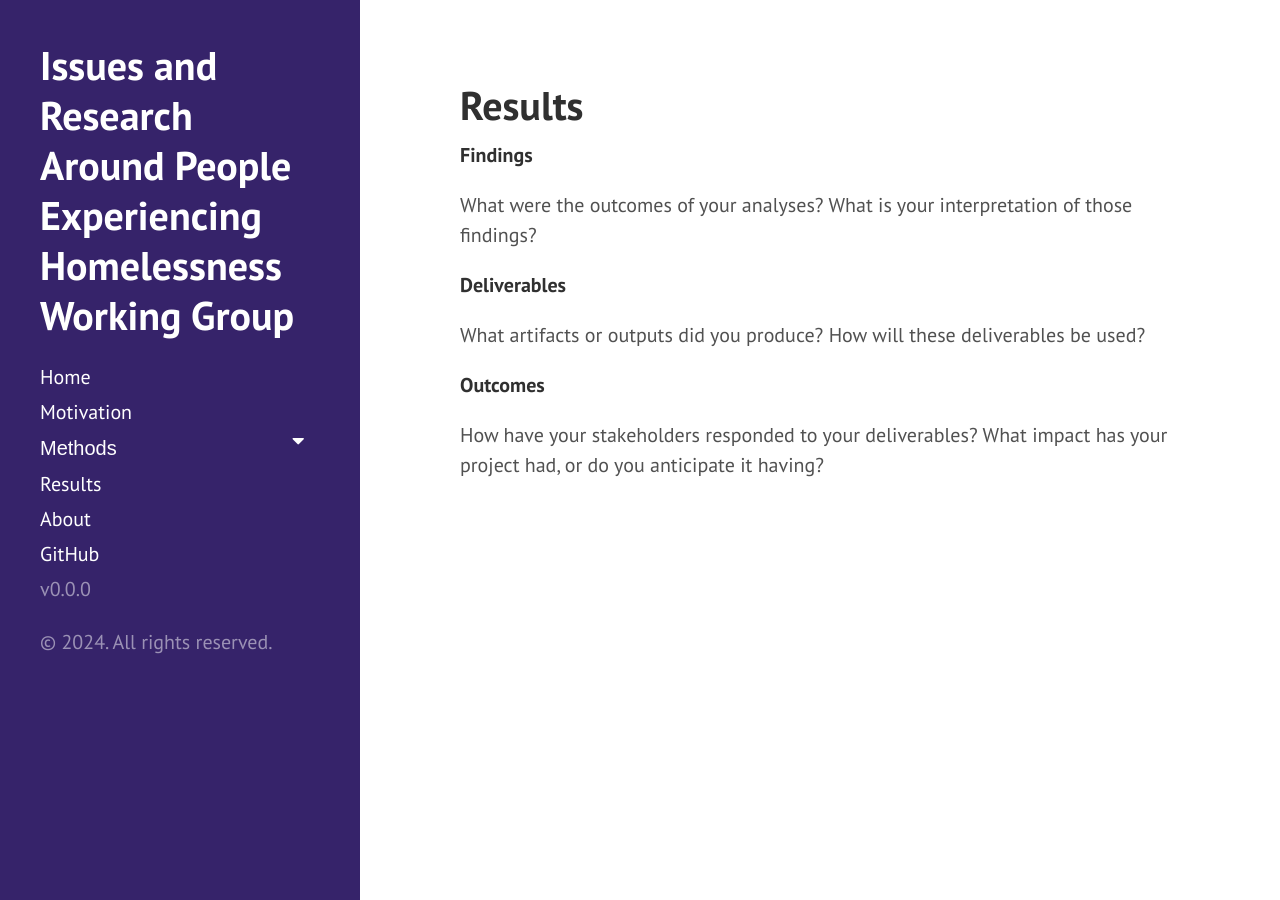
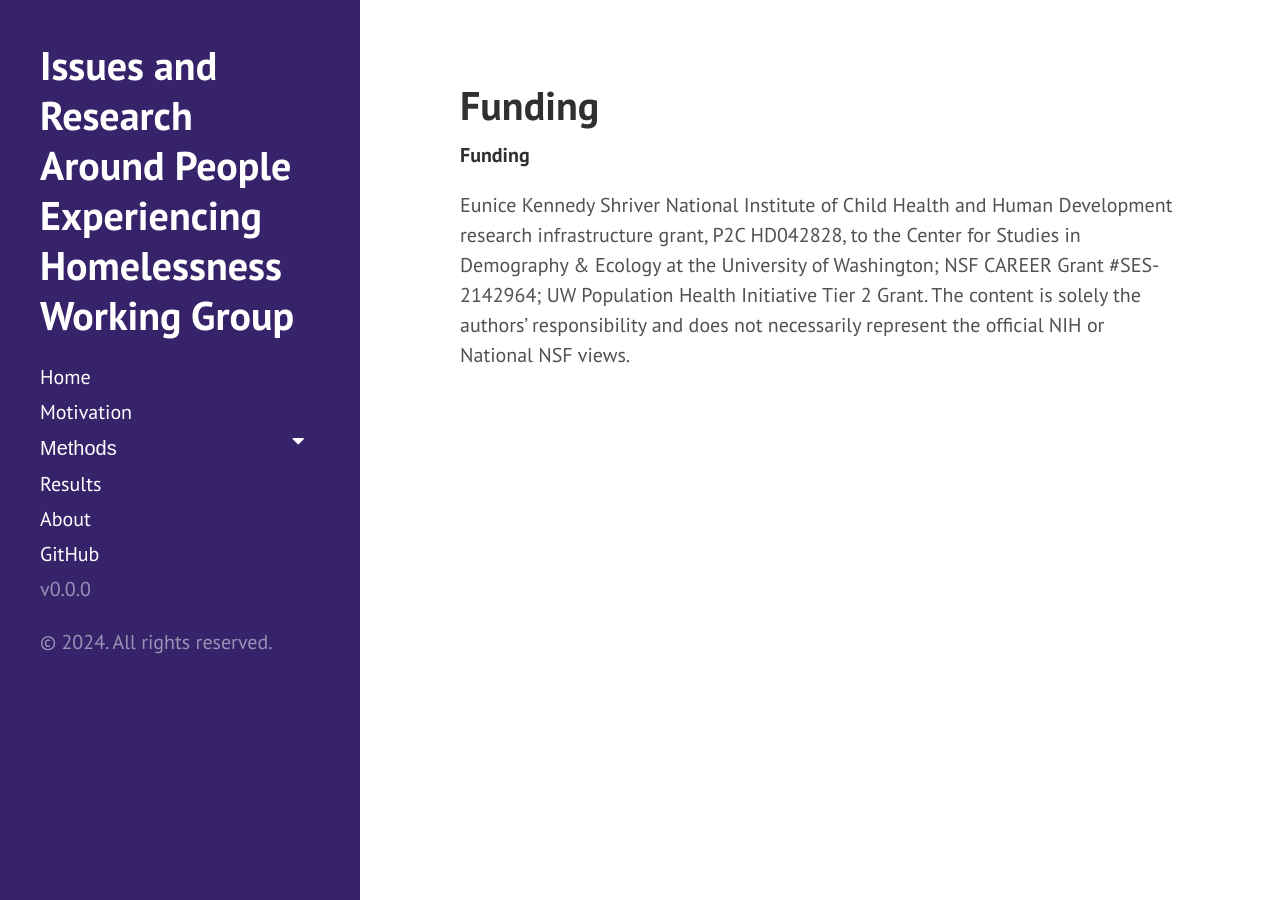
Before and after one commit to SSDALab/kcpehworkinggroup, a Jekyll site: the page built from results.md, in a window 1280 px wide. Built offline with Jekyll 4.4.1, drawn with Linux system fonts in a browser that asks for light colours.

Commit message:
Update results.md

```diff
--- a/results.md
+++ b/results.md
@@ -1,19 +1,10 @@
 ---
 layout: page
-title: Results
+title: Funding
 ---
 
-**Findings**
+**Funding**
 
-What were the outcomes of your analyses?
-What is your interpretation of those findings?
 
-**Deliverables**
 
-What artifacts or outputs did you produce?
-How will these deliverables be used?
-
-**Outcomes**
-
-How have your stakeholders responded to your deliverables?
-What impact has your project had, or do you anticipate it having?
+Eunice Kennedy Shriver National Institute of Child Health and Human Development research infrastructure grant, P2C HD042828, to the Center for Studies in Demography & Ecology at the University of Washington; NSF CAREER Grant \#SES-2142964; UW Population Health Initiative Tier 2 Grant. The content is solely the authors' responsibility and does not necessarily represent the official NIH or National NSF views.
```
